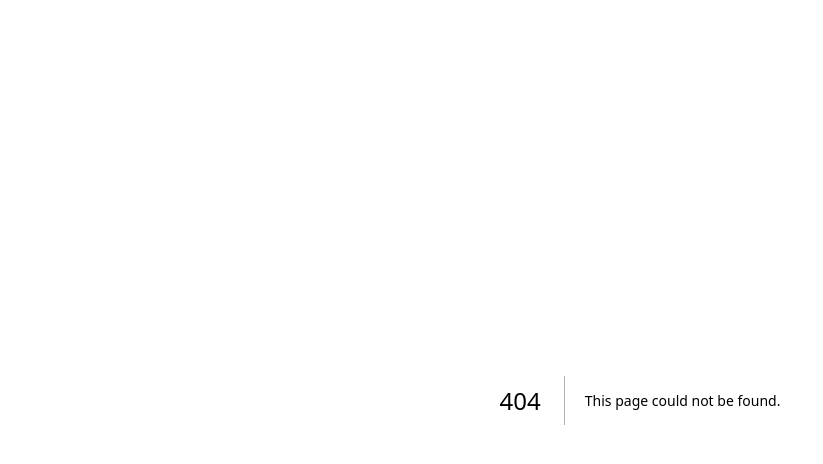
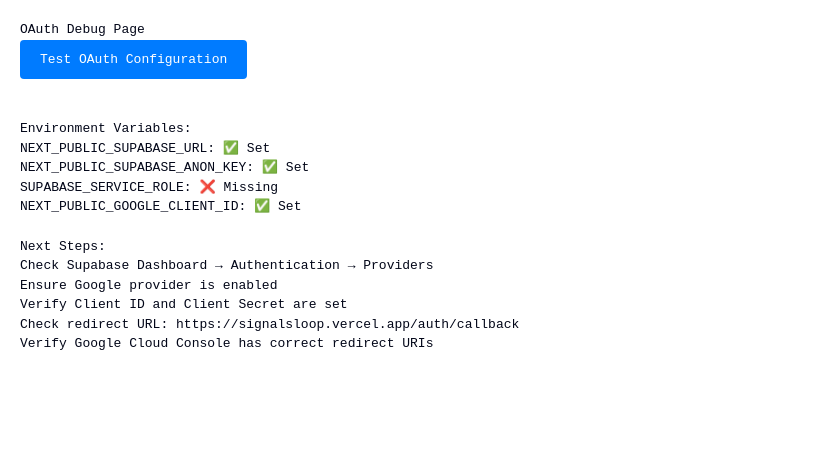
Before and after one commit to sairevanth-zz/signalsloop, a Next.js app: page /oauth-debug in a window 1280 px wide. Before the commit this address had no page. Shown: the top 464 px of the page, without its empty margins (0-823 px from the left). Built offline with nearby package versions, Linux system fonts and the light colour scheme; no server answers.

Commit message:
Add OAuth debug page
- Create /oauth-debug page to test OAuth configuration
- Shows environment variables status
- Tests Supabase Google provider configuration
- Provides troubleshooting steps for OAuth setup

```diff
--- /dev/null
+++ b/src/app/oauth-debug/page.tsx
@@ -0,0 +1,79 @@
+'use client';
+
+import { useState } from 'react';
+
+export default function OAuthDebugPage() {
+  const [testResult, setTestResult] = useState<any>(null);
+  const [loading, setLoading] = useState(false);
+
+  const testOAuth = async () => {
+    setLoading(true);
+    setTestResult(null);
+
+    try {
+      const response = await fetch('/api/test-supabase-google');
+      const data = await response.json();
+      setTestResult(data);
+    } catch (error) {
+      setTestResult({ error: 'Failed to test OAuth configuration' });
+    } finally {
+      setLoading(false);
+    }
+  };
+
+  return (
+    <div style={{ padding: '20px', fontFamily: 'monospace' }}>
+      <h1>OAuth Debug Page</h1>
+
+      <button
+        onClick={testOAuth}
+        disabled={loading}
+        style={{
+          padding: '10px 20px',
+          backgroundColor: loading ? '#ccc' : '#007bff',
+          color: 'white',
+          border: 'none',
+          borderRadius: '4px',
+          cursor: loading ? 'not-allowed' : 'pointer',
+          marginBottom: '20px'
+        }}
+      >
+        {loading ? 'Testing...' : 'Test OAuth Configuration'}
+      </button>
+
+      {testResult && (
+        <div style={{
+          backgroundColor: '#f8f9fa',
+          border: '1px solid #dee2e6',
+          borderRadius: '4px',
+          padding: '20px',
+          whiteSpace: 'pre-wrap'
+        }}>
+          <h3>Test Results:</h3>
+          {JSON.stringify(testResult, null, 2)}
+        </div>
+      )}
+
+      <div style={{ marginTop: '20px' }}>
+        <h3>Environment Variables:</h3>
+        <ul>
+          <li>NEXT_PUBLIC_SUPABASE_URL: {process.env.NEXT_PUBLIC_SUPABASE_URL ? '✅ Set' : '❌ Missing'}</li>
+          <li>NEXT_PUBLIC_SUPABASE_ANON_KEY: {process.env.NEXT_PUBLIC_SUPABASE_ANON_KEY ? '✅ Set' : '❌ Missing'}</li>
+          <li>SUPABASE_SERVICE_ROLE: {process.env.SUPABASE_SERVICE_ROLE ? '✅ Set' : '❌ Missing'}</li>
+          <li>NEXT_PUBLIC_GOOGLE_CLIENT_ID: {process.env.NEXT_PUBLIC_GOOGLE_CLIENT_ID ? '✅ Set' : '❌ Missing'}</li>
+        </ul>
+      </div>
+
+      <div style={{ marginTop: '20px' }}>
+        <h3>Next Steps:</h3>
+        <ol>
+          <li>Check Supabase Dashboard → Authentication → Providers</li>
+          <li>Ensure Google provider is enabled</li>
+          <li>Verify Client ID and Client Secret are set</li>
+          <li>Check redirect URL: https://signalsloop.vercel.app/auth/callback</li>
+          <li>Verify Google Cloud Console has correct redirect URIs</li>
+        </ol>
+      </div>
+    </div>
+  );
+}
```
